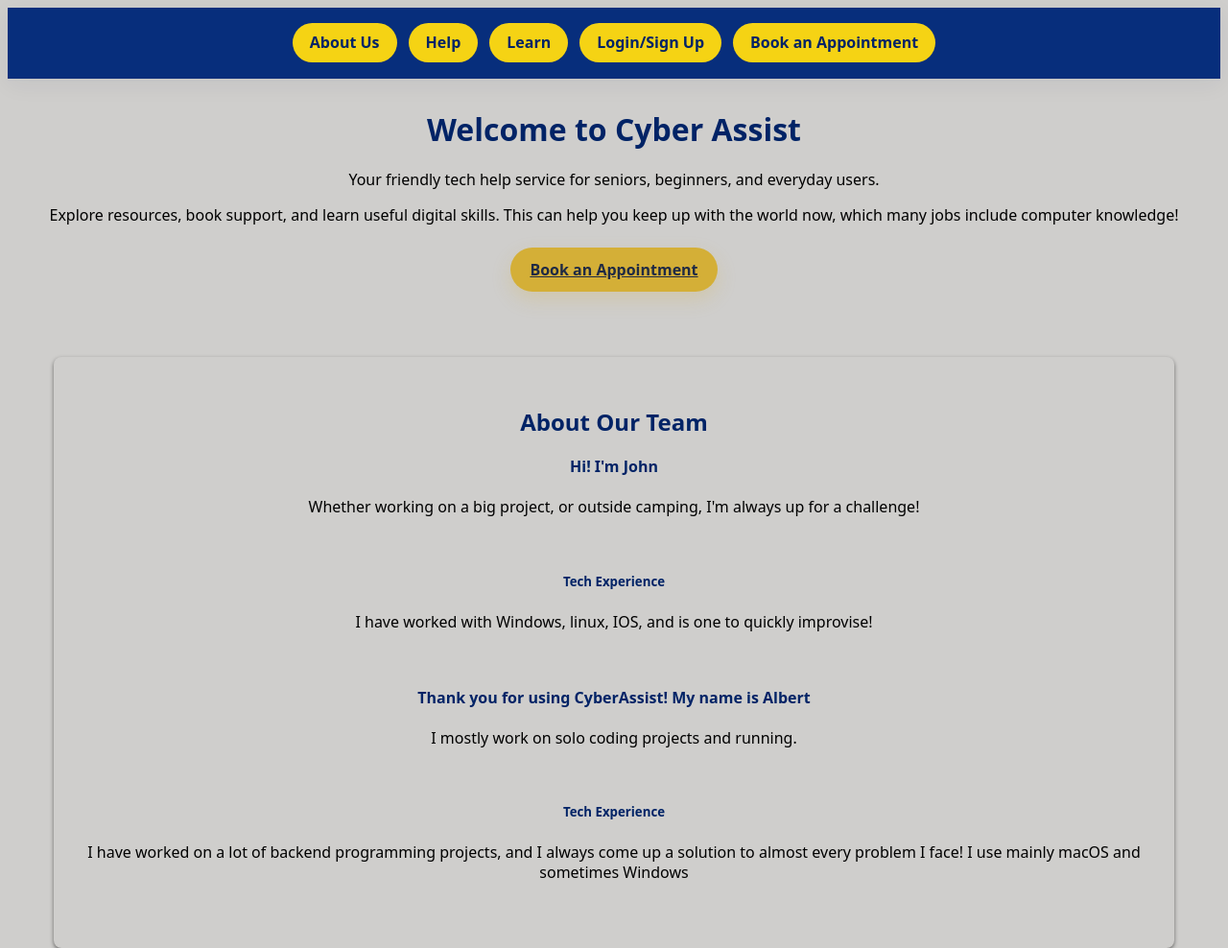
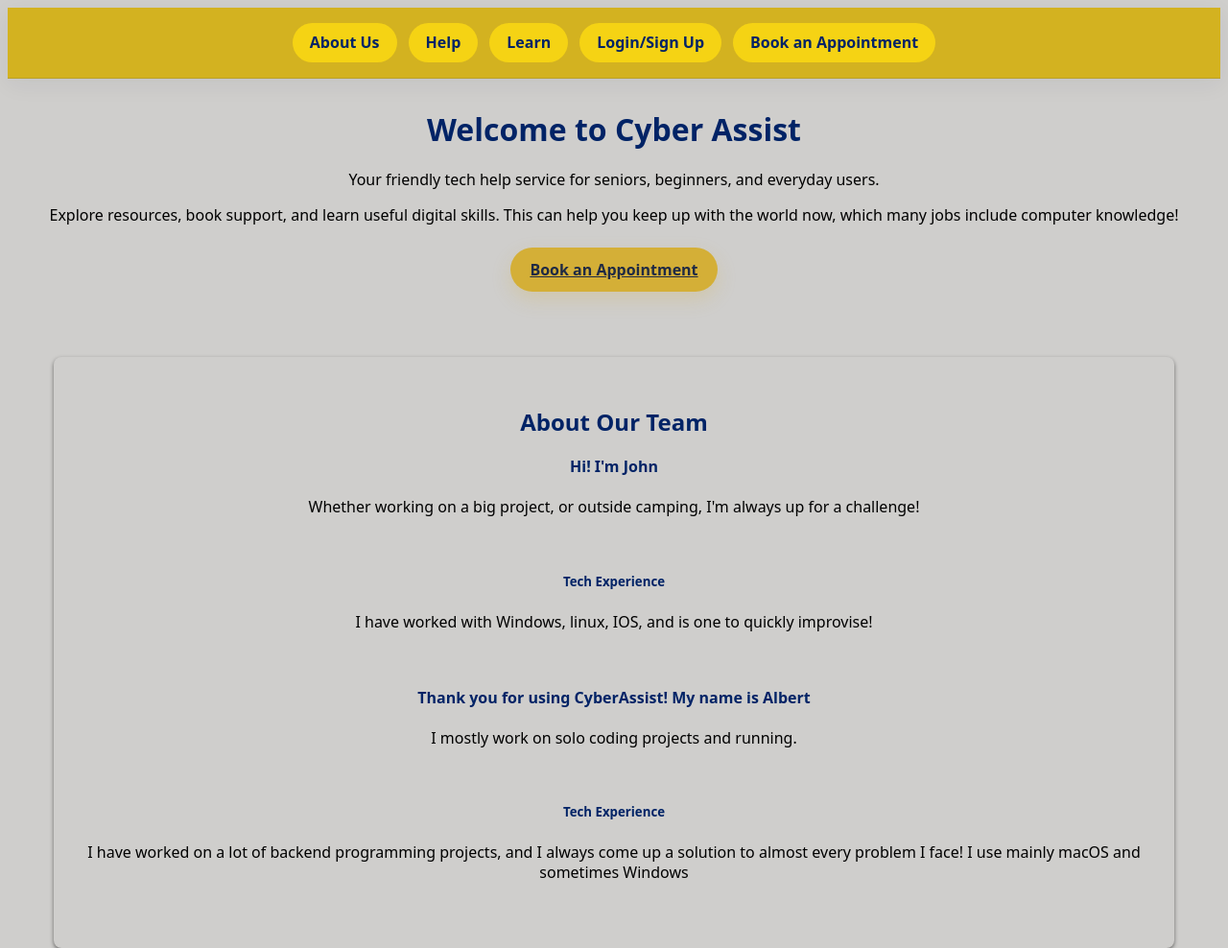
Before and after one commit to jpolecas000/CyberAssist, a plain HTML site: page index.html in a window 1280 px wide. Shown: the top 988 px of the page at 96% size. Drawn offline with Linux system fonts and the light colour scheme.

Commit message:
modify style.css

```diff
--- a/style.css
+++ b/style.css
@@ -25,7 +25,7 @@ section {
 :root {
   --primary: #002366;
   --accent: #d4af37;
-  --surface: #072e7c;
+  --surface: #d3b220;
   --surface-alt: #ffffff;
   --text: #d4af37;
   --muted: #495670;
```
